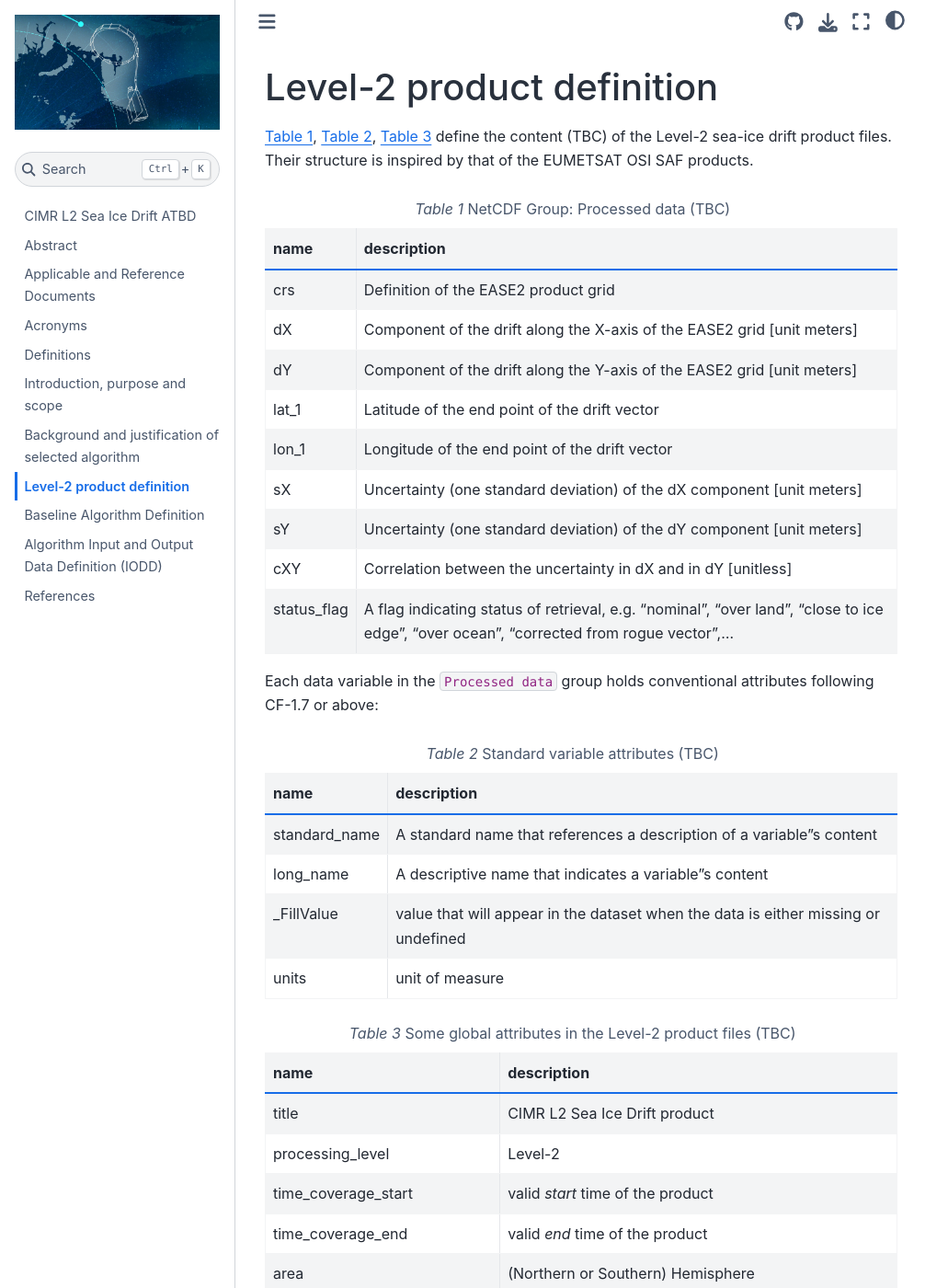
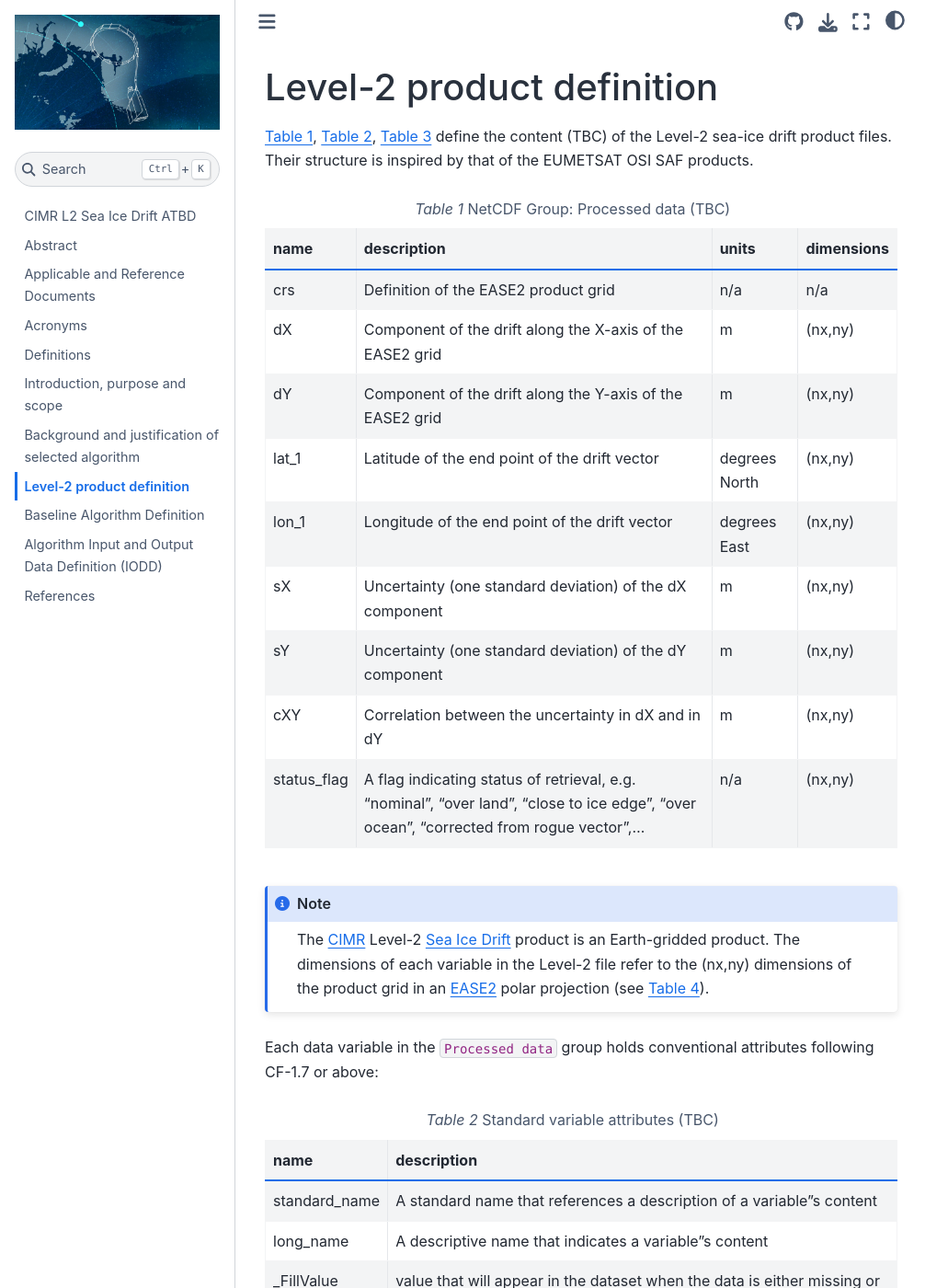
Before and after one commit to CIMR-Algos/SeaIceDrift_ATBD, a Jupyter Book: the page built from book/L2_product_definition.md, in a window 1280 px wide and 1400 px high. Shown: the whole window at 92% size, without its empty margins (0-1031 px from the left). Built offline with Jupyter Book 1.0.4 settings and Sphinx 7.4.7 and the Sphinx Book theme 1.1.4, drawn with Linux system fonts in a browser that asks for light colours.

Commit message:
Add the 'units' and 'dimensions' columns for the L2 product definition table.

````diff
--- a/book/L2_product_definition.md
+++ b/book/L2_product_definition.md
@@ -5,17 +5,22 @@ is inspired by that of the EUMETSAT OSI SAF products.
 
 ```{table} NetCDF Group: Processed data (TBC)
 :name: l2_variables
-|  name                  | description |
-|  --------------------- | ----- |
-|  crs           | Definition of the EASE2 product grid |
-|  dX            | Component of the drift along the X-axis of the EASE2 grid \[unit meters\] |
-|  dY            | Component of the drift along the Y-axis of the EASE2 grid \[unit meters\] |
-|  lat_1         | Latitude of the end point of the drift vector |
-|  lon_1         | Longitude of the end point of the drift vector |
-|  sX            | Uncertainty (one standard deviation) of the dX component \[unit meters\] |
-|  sY            | Uncertainty (one standard deviation) of the dY component \[unit meters\] |
-|  cXY           | Correlation between the uncertainty in dX and in dY \[unitless\] |
-|  status_flag   | A flag indicating status of retrieval, e.g. "nominal", "over land", "close to ice edge", "over ocean", "corrected from rogue vector",\... |
+|  name                  | description | units | dimensions |
+|  --------------------- | ----- | ---- | ---- |
+|  crs           | Definition of the EASE2 product grid | n/a | n/a |
+|  dX            | Component of the drift along the X-axis of the EASE2 grid | m | (nx,ny) |
+|  dY            | Component of the drift along the Y-axis of the EASE2 grid | m | (nx,ny) |
+|  lat_1         | Latitude of the end point of the drift vector | degrees North | (nx,ny) |
+|  lon_1         | Longitude of the end point of the drift vector | degrees East | (nx,ny) |
+|  sX            | Uncertainty (one standard deviation) of the dX component | m | (nx,ny) |
+|  sY            | Uncertainty (one standard deviation) of the dY component | m | (nx,ny) |
+|  cXY           | Correlation between the uncertainty in dX and in dY | m | (nx,ny) |
+|  status_flag   | A flag indicating status of retrieval, e.g. "nominal", "over land", "close to ice edge", "over ocean", "corrected from rogue vector",\... | n/a | (nx,ny) |
+```
+
+```{note}
+The {term}`CIMR` Level-2 {term}`Sea Ice Drift` product is an Earth-gridded product. The dimensions of each variable in the Level-2 file
+refer to the (nx,ny) dimensions of the product grid in an {term}`EASE2` polar projection (see {numref}`grids`).
 ```
 
 Each data variable in the `Processed data` group holds conventional attributes following CF-1.7 or above:
````
